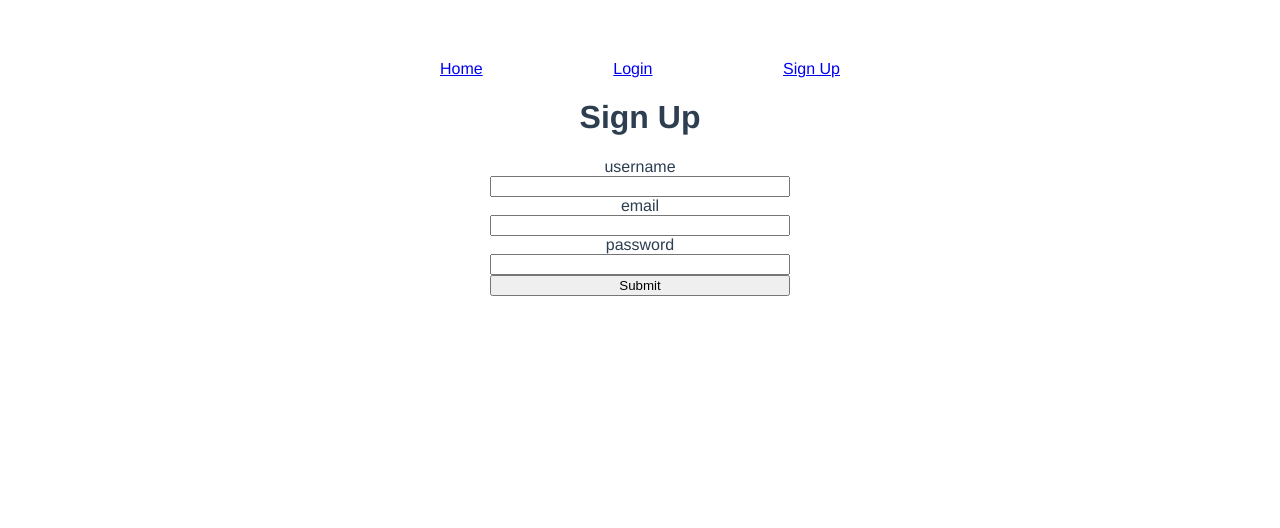
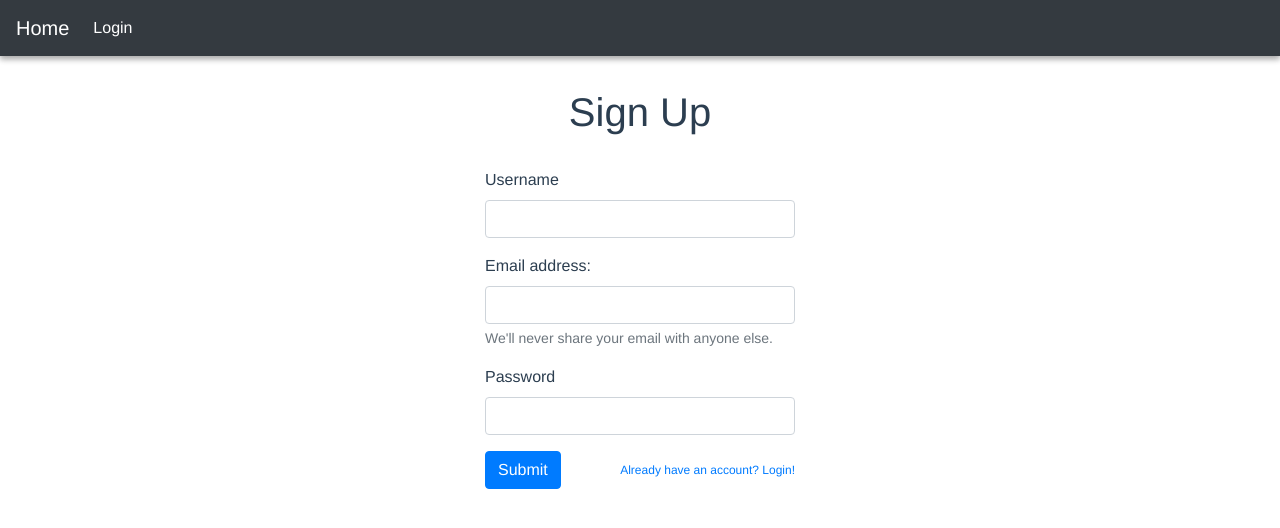
Before and after one commit to shiningsunnyday/demodraft, a Vue app in the folder forward_web/: page /signup in a window 1280 px wide. Shown: the top 528 px of the page. Built offline with nearby package versions, Linux system fonts and the light colour scheme.

Commit message:
Added boostrap & refactor views (#10)

```diff
--- a/forward_web/src/App.vue
+++ b/forward_web/src/App.vue
@@ -1,49 +1,32 @@
 <template>
   <div id="app">
-    <nav>
-      <router-link to="/">Home</router-link>
-      <router-link to="/login">Login</router-link>
-      <router-link to="/signup">Sign Up</router-link>
-    </nav>
-
+    <NavBar />
     <router-view />
   </div>
 </template>
 
 <script>
-import LoginView from "./views/LoginView";
+import LoginView from './views/LoginView';
 import HomeView from './views/HomeView';
 import SignUpView from './views/SignUpView';
+import NavBar from './components/NavBar';
 
 export default {
-  name: "App",
+  name: 'App',
   components: {
     LoginView,
     HomeView,
-    SignUpView
+    SignUpView,
+    NavBar,
   },
 };
 </script>
 
-<style>
+<style lang="scss">
 #app {
   font-family: Avenir, Helvetica, Arial, sans-serif;
   -webkit-font-smoothing: antialiased;
   -moz-osx-font-smoothing: grayscale;
-  text-align: center;
   color: #2c3e50;
-  margin-top: 60px;
-}
-
-.politician-list {
-  list-style: none;
-  padding: 0;
-}
-
-nav {
-  display: flex;
-  justify-content: space-between;
-  width: 400px;
-  margin: 20px auto;
 }
 </style>
--- /dev/null
+++ b/forward_web/src/components/NavBar.vue
@@ -0,0 +1,37 @@
+<template>
+  <b-navbar toggleable="lg" type="dark" variant="dark">
+    <b-navbar-brand>
+      <router-link to="/" class="navbar__link">Home</router-link>
+    </b-navbar-brand>
+    <b-navbar-toggle target="nav-collapse"></b-navbar-toggle>
+    <b-collapse id="nav-collapse" is-nav="">
+      <b-navbar-nav>
+        <b-nav-item>
+          <router-link to="/login" class="navbar__link">
+            Login
+          </router-link>
+        </b-nav-item>
+      </b-navbar-nav>
+    </b-collapse>
+  </b-navbar>
+</template>
+
+<script>
+export default {
+  name: 'NavBar',
+};
+</script>
+
+<style lang="scss" scoped>
+.navbar {
+  margin-bottom: 2rem;
+  box-shadow: 0 3px 6px rgba(0,0,0,0.16), 0 3px 6px rgba(0,0,0,0.23);
+  &__link {
+    color: white;
+
+    &:hover {
+      color: greenyellow;
+    }
+  }
+}
+</style>
--- a/forward_web/src/main.js
+++ b/forward_web/src/main.js
@@ -1,8 +1,11 @@
 import Vue from 'vue';
 import App from './App.vue';
-import router from './router/router'
+import router from './router/router';
+import { BootstrapVue } from 'bootstrap-vue';
+import './style.scss';
 
 Vue.config.productionTip = false;
+Vue.use(BootstrapVue);
 
 new Vue({
   router,
--- /dev/null
+++ b/forward_web/src/style.scss
@@ -0,0 +1,2 @@
+@import 'node_modules/bootstrap/scss/bootstrap';
+@import 'node_modules/bootstrap-vue/src/index.scss';
--- a/forward_web/src/views/HomeView.vue
+++ b/forward_web/src/views/HomeView.vue
@@ -1,19 +1,19 @@
 <template>
-  <div>
-    <h1>HomePage</h1>
+  <div class="home">
+    <h1 class="home__title">Home</h1>
 
-    <img
-      alt="Vue logo"
-      src="../assets/once_again.jpg"
-      width="30%"
-      height="100%"
-    />
-    <h1>{{ msg }}</h1>
-    <button type="button" id="get-politicians" @click="fetchInit">
+    <img class="home__picture" src="../assets/once_again.jpg" />
+    <h2>{{ msg }}</h2>
+    <b-button
+      type="button"
+      id="get-politicians"
+      class="home__button"
+      @click="fetchInit"
+    >
       Politicians
-    </button>
-    <ul class="politician-list" id="politician-list">
-      <li v-for="p in res" :key="p.name">
+    </b-button>
+    <ul class="home__politician-list" id="politician-list">
+      <li v-for="p in politicians" :key="p.name">
         <p>{{ p.name }}</p>
       </li>
     </ul>
@@ -21,39 +21,53 @@
 </template>
 
 <script>
+import axios from 'axios';
 export default {
-  name: "HomeView",
+  name: 'HomeView',
   data() {
     return {
-      msg: "Humanity Forward!!!",
-      res: [],
+      msg: 'Humanity Forward!!!',
+      politicians: [],
       avail: false,
     };
   },
   methods: {
     fetchInit() {
-      fetch(
-        "http://ec2-18-144-155-31.us-west-1.compute.amazonaws.com/politicians",
-        {
-          method: "GET",
-        }
-      )
-        .then((res) => {
-          if (res.ok) {
-            return res.json();
-          }
+      axios
+        .get(
+          'http://ec2-18-144-155-31.us-west-1.compute.amazonaws.com/politicians'
+        )
+        .then((response) => {
+          this.politicians = response.data;
         })
-        .then((res) => {
-          this.res = res;
-          this.avail = true;
-          console.log(res);
-        })
-        .catch((err) => {
-          console.log(err);
+        .catch((error) => {
+          console.log(error);
         });
     },
   },
 };
 </script>
 
-<style scoped></style>
+<style lang="scss" scoped>
+.home {
+  text-align: center;
+
+  &__picture {
+    max-width: 310px;
+    margin: 1em;
+
+    @media screen and (min-width: 768px) {
+      max-width: 410px;
+    }
+  }
+
+  &__button {
+    margin: 1em;
+  }
+
+  &__politician-list {
+    list-style: none;
+    padding: 0;
+  }
+}
+</style>
--- a/forward_web/src/views/LoginView.vue
+++ b/forward_web/src/views/LoginView.vue
@@ -1,32 +1,73 @@
 <template>
-  <div>
-    <h1>Login Page</h1>
+  <div class="login">
+    <h1 class="login__title">Login</h1>
+    <b-form class=login__form>
+      <b-form-group
+        id="email-group"
+        label="Email address:"
+        label-for="email"
+      >
+        <b-form-input
+          id="email"
+          v-model="form.email"
+          type="email"
+          required
+          placeholder="Enter email"
+        ></b-form-input>
+      </b-form-group>
 
-    <form>
-      <label for="email">
-        email
-      </label>
-      <input type="email">
-      <label for="password">
-        password
-      </label>
-      <input type="password">
-      <button type="submit" value="Submit">Submit</button>
-    </form>
+      <b-form-group id="password-group" label="Password" label-for="password">
+        <b-form-input
+          id="password"
+          v-model="form.password"
+          type="password"
+          required
+        ></b-form-input>
+      </b-form-group>
+      <div class="login__footer">
+        <b-button type="submit" variant="primary">Submit</b-button>
+        <router-link to="/signup" class="login__link">
+          Don't have an account? Sign up!
+        </router-link>
+      </div>
+    </b-form>
   </div>
 </template>
 
 <script>
 export default {
-  name: "LoginView"
-}
+  name: 'LoginView',
+  data() {
+    return {
+      form: {
+        email: '',
+        password: '',
+      },
+    };
+  },
+};
 </script>
 
-<style scoped>
-form {
-  display: flex;
-  flex-direction: column;
-  width: 300px;
-  margin: 0 auto;
+<style lang="scss" scoped>
+.login {
+  &__title {
+    text-align: center;
+    margin-bottom: 2rem;
+  }
+
+  &__form {
+    max-width: 310px;
+    margin: 0 auto;
+  }
+
+  &__footer {
+    display: flex;
+    justify-content: space-between;
+    align-items: center;
+  }
+
+  &__link {
+    font-size: 12px;
+  }
 }
 </style>
--- a/forward_web/src/views/SignUpView.vue
+++ b/forward_web/src/views/SignUpView.vue
@@ -1,60 +1,105 @@
 <template>
-  <div>
-    <h1>Sign Up</h1>
+  <div class="signup">
+    <h1 class="signup__title">Sign Up</h1>
+    <b-form class="signup__form" @submit.prevent="handleSubmit">
+      <b-form-group id="username-group" label="Username" label-for="username">
+        <b-form-input
+          id="username"
+          v-model="user.username"
+          type="text"
+          required
+        ></b-form-input>
+      </b-form-group>
 
-    <form>
-      <label for="username">
-        username
-      </label>
-      <input type="text" name="username" v-model="username" autocomplete="off" />
+      <b-form-group
+        id="email-group"
+        label="Email address:"
+        label-for="email"
+        description="We'll never share your email with anyone else."
+      >
+        <b-form-input
+          id="email"
+          v-model="user.email"
+          type="email"
+          required
+        ></b-form-input>
+      </b-form-group>
 
-      <label for="email">
-        email
-      </label>
-      <input type="email" name="email" v-model="email" autocomplete="off" />
+      <b-form-group id="password-group" label="Password" label-for="password">
+        <b-form-input
+          id="password"
+          v-model="user.password"
+          type="password"
+          required
+        ></b-form-input>
+      </b-form-group>
 
-      <label for="password">
-        password
-      </label>
-      <input type="password" name="password" v-model="password" autocomplete="off" />
-
-      <button type="submit" value="Submit" @click="createNewUser(username, email, password)">Submit</button>
-    </form>
+      <div class="signup__footer">
+        <b-button type="submit" variant="primary">
+          Submit
+        </b-button>
+        <router-link to="/login" class="signup__link">
+          Already have an account? Login!
+        </router-link>
+      </div>
+    </b-form>
   </div>
 </template>
 
 <script>
-import axios from "axios";
+import axios from 'axios';
 
 export default {
-  name: "SignUpView",
+  name: 'SignUpView',
   data() {
     return {
-      username: "",
-      email: "",
-      password: "",
+      user: {
+        username: '',
+        email: '',
+        password: '',
+      },
+      submitted: false,
     };
   },
   methods: {
-    async createNewUser(username, email, password) {
-      event.preventDefault();
-
-      await axios.post(
-        "http://ec2-18-144-155-31.us-west-1.compute.amazonaws.com/users/",
-        { username, email, password }
-      )
-        .then(res => console.log(res.data))
-        .catch(err => console.log(err));
+    async handleSubmit(e) {
+      this.submitted = true;
+      const { username, email, password } = this.user;
+      console.log(username);
+      console.log(email);
+      console.log(password);
+      // await axios
+      //   .post(
+      //     'http://ec2-18-144-155-31.us-west-1.compute.amazonaws.com/users/',
+      //     { username, email, password }
+      //   )
+      //   .then((res) => console.log(res.data))
+      //   .catch((err) => console.log(err));
     },
   },
 };
 </script>
 
-<style scoped>
-form {
-  display: flex;
-  flex-direction: column;
-  width: 300px;
-  margin: 0 auto;
+<style lang="scss" scoped>
+.signup {
+  &__title {
+    text-align: center;
+    margin-bottom: 2rem;
+  }
+
+  &__form {
+    max-width: 310px;
+    margin: 0 auto;
+  }
+
+  &__footer {
+    display: flex;
+    justify-content: space-between;
+    align-items: center;
+  }
+
+  &__link {
+    font-size: 12px;
+  }
 }
 </style>
```
Also changed, not shown: forward_web/package.json (+4 -14 lines), forward_web/.eslintrc.json, 1 other file (tests, documents, lock files or other folders).
